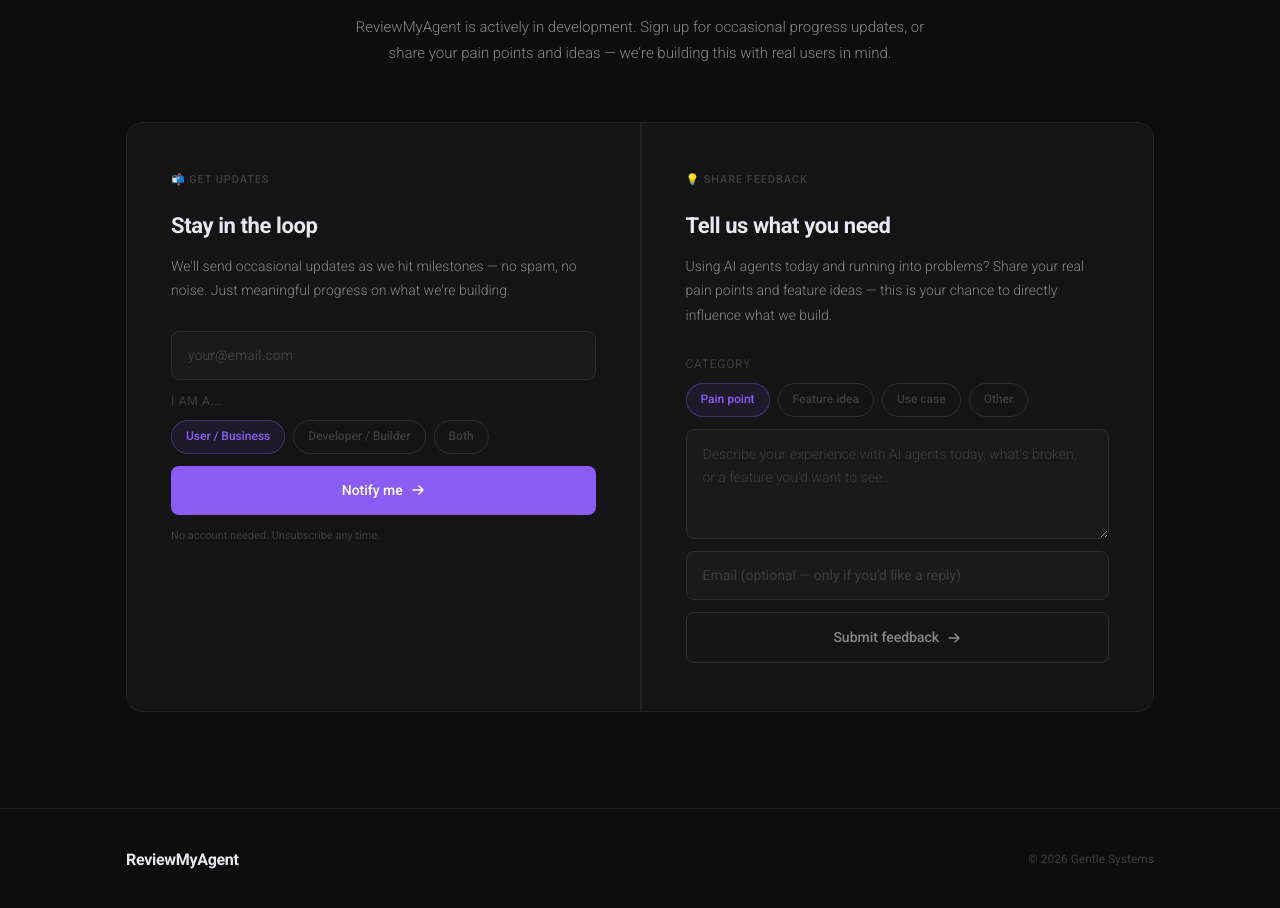
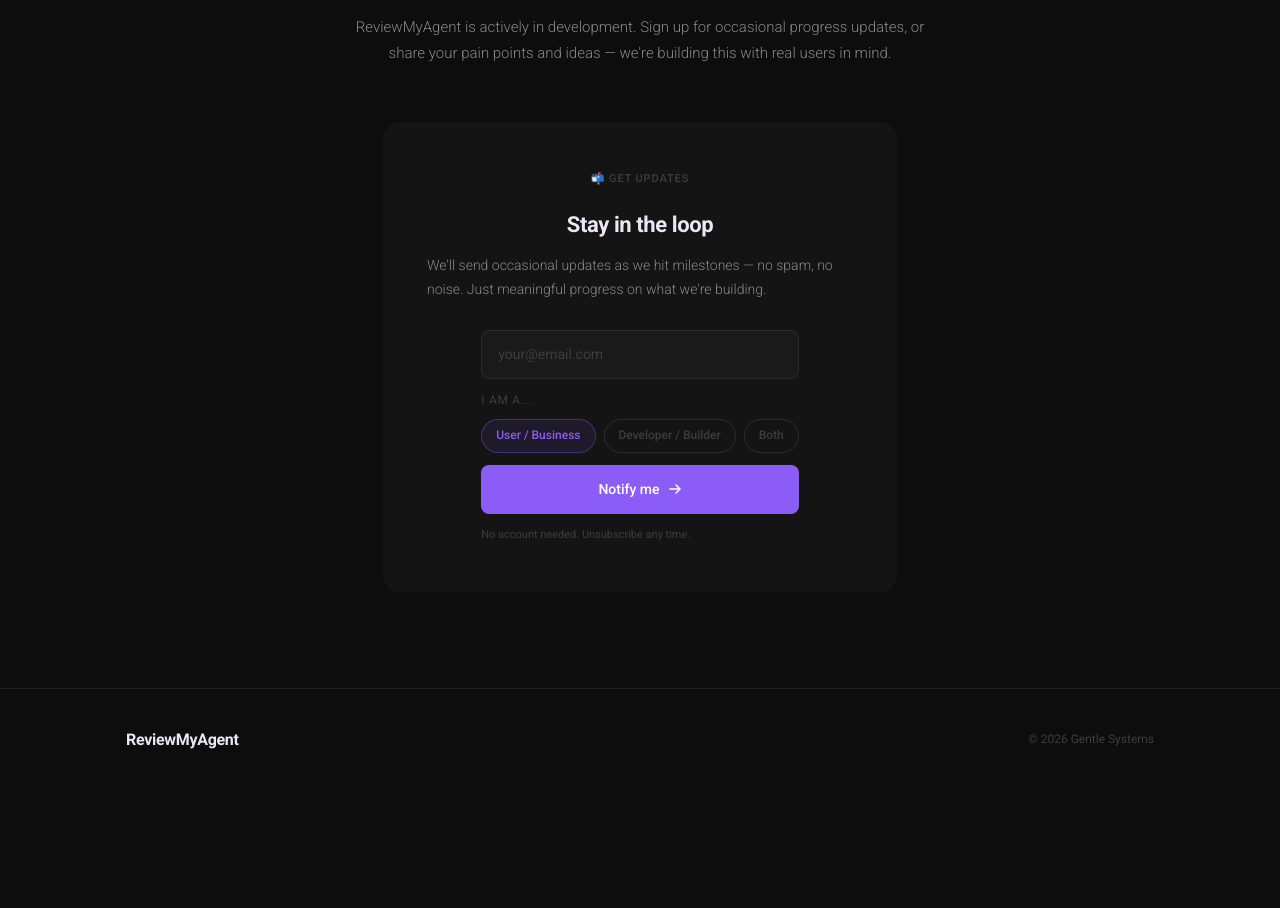
Before and after one commit to gentle-weapons/psc-ai, a Next.js app: page / in a window 1280 px wide. Shown: the part 2092-3000 px from the top of the page. After the commit the page ends 2883 px from the top, so only its background shows below. Built offline with nearby package versions, Linux system fonts and the light colour scheme.

Commit message:
Removed suggestions form  and re-centered signups

```diff
--- a/app/landing.css
+++ b/app/landing.css
@@ -419,51 +419,6 @@ nav {
   border: 1px solid rgba(245, 166, 35, 0.2);
 }
 
-/* How It Works */
-.how-steps {
-  display: grid;
-  grid-template-columns: repeat(3, 1fr);
-  gap: 1px;
-  background: var(--border);
-  border: 1px solid var(--border);
-  border-radius: 16px;
-  overflow: hidden;
-  margin-top: 56px;
-}
-
-.step-card {
-    background: var(--surface);
-    padding: 44px 38px;
-}
-
-.step-num {
-  font-size: 13px;
-  font-weight: 500;
-  color: var(--text-dim);
-  letter-spacing: 0.06em;
-  margin-bottom: 18px;
-}
-
-.step-icon {
-    font-size: 28px;
-    display: block;
-    margin-bottom: 16px;
-}
-
-.step-card h4 {
-  font-size: 17px;
-  font-weight: 600;
-  margin-bottom: 10px;
-  letter-spacing: -0.2px;
-}
-
-.step-card p {
-    font-size: 14px;
-    font-weight: 300;
-    color: var(--text-muted);
-    line-height: 1.7;
-}
-
 /* Stay Involved: e-mail updates section */
 .loop-section {
     padding: 96px 0;
@@ -488,19 +443,15 @@ nav {
     line-height: 1.75;
 }
 
-.loop-grid {
-  display: grid;
-  grid-template-columns: 1fr 1fr;
-  gap: 1px;
-  background: var(--border);
-  border: 1px solid var(--border);
-  border-radius: 16px;
-  overflow: hidden;
-}
-
 .loop-panel {
+    display: flex;
+    flex-direction: column;
+    align-items: center;
+    margin: 0 auto;
     background: var(--surface);
     padding: 48px 44px;
+    max-width: 50%;
+    border-radius: 16px;
 }
 
 .loop-panel-tag {
--- a/app/page.js
+++ b/app/page.js
@@ -197,8 +197,6 @@ export default function LandingPage() {
             </p>
           </div>
 
-          <div className="loop-grid reveal">
-
             {/* Sign-up For Updates */}
             <div className="loop-panel">
               <div className="loop-panel-tag">📬 Get Updates</div>
@@ -234,55 +232,6 @@ export default function LandingPage() {
                 <div className="loop-note">No account needed. Unsubscribe any time.</div>
               </div>
             </div>
-
-            {/* Provide Suggestions */}
-            <div className="suggest-panel">
-              <div className="loop-panel-tag">💡 Share Feedback</div>
-              <h3>Tell us what you need</h3>
-              <p>
-                Using AI agents today and running into problems? Share your real pain
-                points and feature ideas — this is your chance to directly influence
-                what we build.
-              </p>
-              <div className="suggest-form">
-                <div>
-                  <div className="chip-label">Category</div>
-                  <div className="suggest-category">
-                    {categories.map((cat) => (
-                      <button key={cat} className={`cat-chip ${selectedCategory === cat ? 'sel' : ''}`} onClick={() => setSelectedCategory(cat)}>
-                        {cat}
-                      </button>
-                    ))}
-                  </div>
-                </div>
-                <textarea
-                  className="suggest-textarea"
-                  placeholder="Describe your experience with AI agents today, what's broken, or a feature you'd want to see..."
-                  value={feedback}
-                  onChange={(e) => setFeedback(e.target.value)}
-                />
-                <input
-                  className="loop-input"
-                  type="email"
-                  placeholder="Email (optional — only if you'd like a reply)"
-                  value={feedbackEmail}
-                  onChange={(e) => setFeedbackEmail(e.target.value)}
-                />
-                <button className="suggest-btn" onClick={() => {
-                  // The console.log statements are placeholders to showcase accessing the state variables `selectedCategory`, `feedback`,
-                  // and `feedbackEmail` (if you run the app, and open the console in developer tools, you should see the email and selectedRole printed).
-                  // Eventually, when the database is being integrated, this is where we would trigger sending data to the database.
-                  // Depending on the result of adding data to the database, we should indicate a succes or error message to the user.
-                  console.log("Category:", selectedCategory);
-                  console.log("Feedback:", feedback);
-                  console.log("Email (optional):", feedbackEmail);
-                }}
-                >
-                  Submit feedback<ArrowIcon />
-                </button>
-              </div>
-            </div>
-          </div>
         </div>
       </section>
 
```
